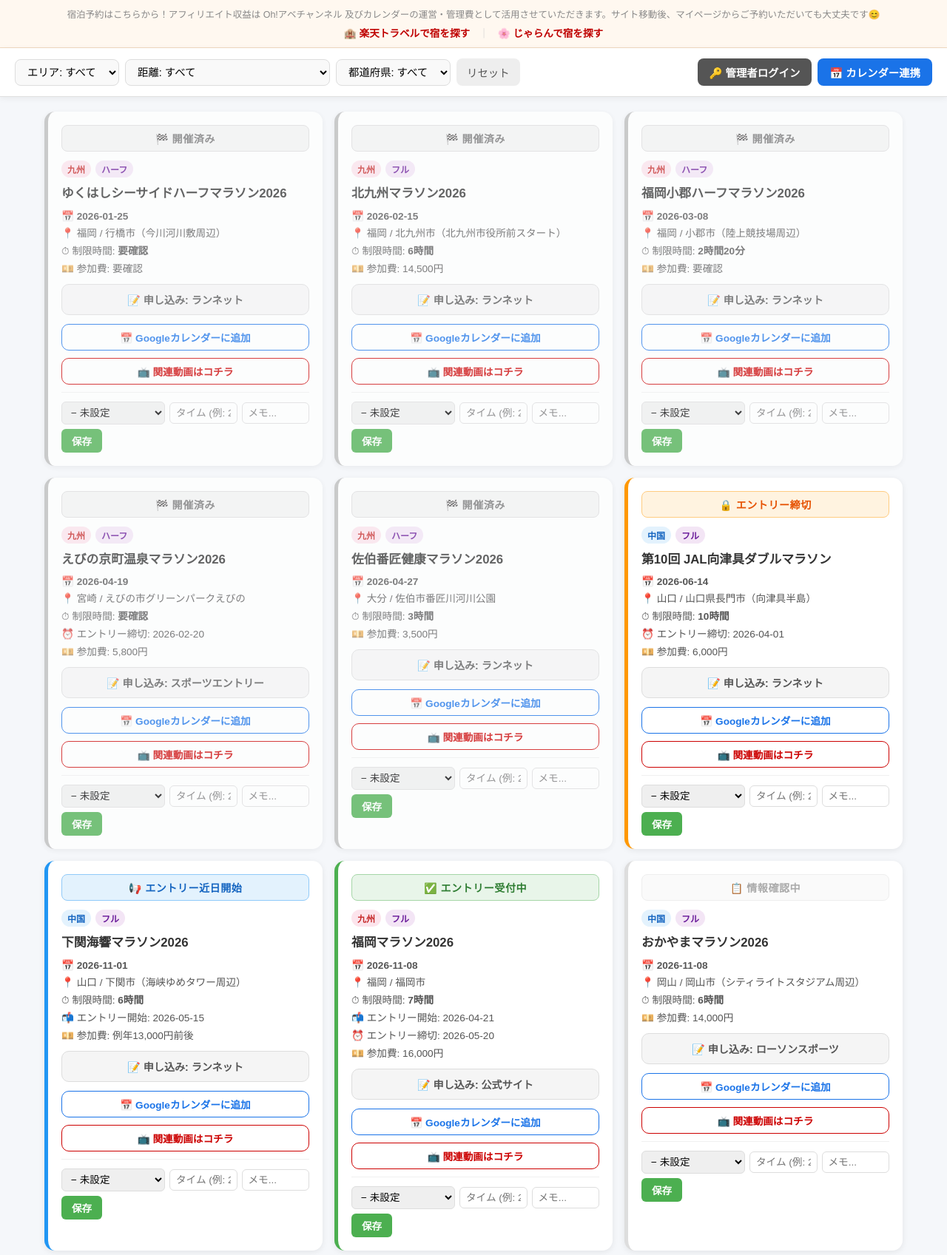
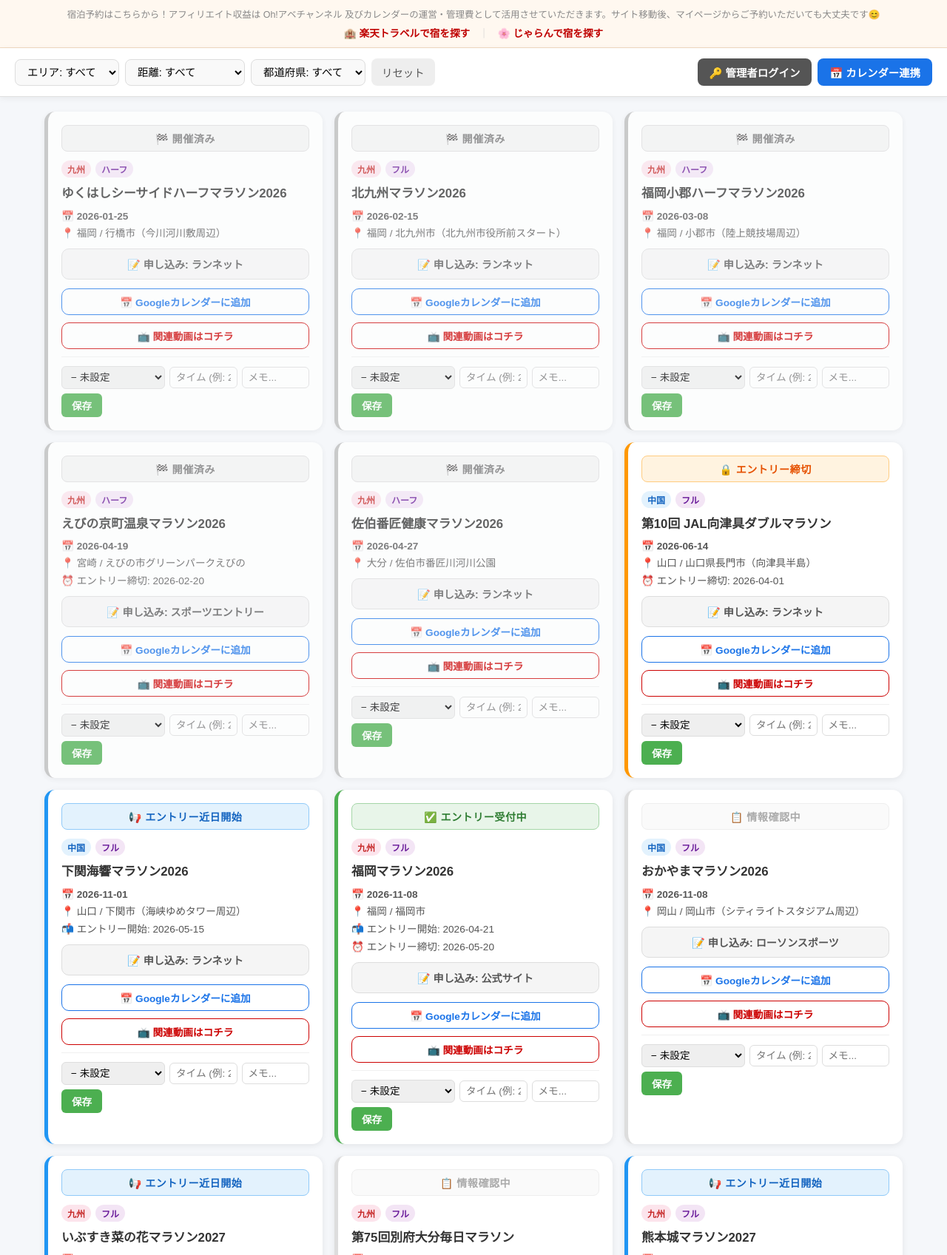
Before and after one commit to OhABE/oh-marathon-calendar, a FastAPI app: page / in a window 1280 px wide. Shown: the part 148-1845 px from the top of the page at 74% size. Run offline with FastAPI, Linux system fonts and the light colour scheme; data comes from the database, SQL or seed files in the repository.

Commit message:
距離分類の改善・参加費と制限時間の表示削除
- リレーマラソンを新カテゴリとして追加（フィルターにも対応）
- is_confirmed()からfee/time_limitの必須チェックを削除（精度向上）
- フィルターをフル/ハーフ/ウルトラ/トレイル/リレーの5種類に変更
- 参加費・制限時間の表示を一般画面から削除（多種目の誤表示対策）

Co-Authored-By: Claude Sonnet 4.6 <noreply@anthropic.com>

```diff
--- a/app/main.py
+++ b/app/main.py
@@ -139,11 +139,8 @@ def index(request: Request, region: str = '', distance: str = '', pref: str = ''
         query += ' AND e.region = ?'
         params.append(region)
     if distance:
-        if distance == 'その他':
-            query += " AND e.distance NOT IN ('フル', 'ハーフ')"
-        else:
-            query += ' AND e.distance = ?'
-            params.append(distance)
+        query += ' AND e.distance = ?'
+        params.append(distance)
     if pref:
         query += ' AND e.prefecture = ?'
         params.append(pref)
@@ -157,7 +154,7 @@ def index(request: Request, region: str = '', distance: str = '', pref: str = ''
             return '#'
         name = ev.get('name', '')
         loc = ev.get('venue') or ev.get('prefecture') or ''
-        details = f"距離: {ev.get('distance','')} / 参加費: {ev.get('fee','')} / 制限時間: {ev.get('time_limit','')}"
+        details = f"距離: {ev.get('distance','')}"
         from urllib.parse import quote
         return (
             f"https://calendar.google.com/calendar/render?action=TEMPLATE"
@@ -215,8 +212,6 @@ def make_ical(events, title='Oh!マラソンカレンダー'):
         location = ev.get('venue') or ev.get('prefecture') or ''
         desc_parts = []
         if ev.get('distance'):   desc_parts.append(f"距離: {ev['distance']}")
-        if ev.get('fee'):        desc_parts.append(f"参加費: {ev['fee']}")
-        if ev.get('time_limit'): desc_parts.append(f"制限時間: {ev['time_limit']}")
         if ev.get('entry_end'):  desc_parts.append(f"エントリー締切: {ev['entry_end']}")
         if ev.get('url'):        desc_parts.append(f"公式サイト: {ev['url']}")
         description = '\\n'.join(desc_parts)
--- a/app/scraper.py
+++ b/app/scraper.py
@@ -17,6 +17,7 @@ ALL_PREFS = {**CHUGOKU_PREFS, **KYUSHU_PREFS}
 WHEELCHAIR_KEYWORDS = ['車いす', '車椅子', 'wheelchair', 'チェア', 'ウォーク', 'ウオーク', '歩こう']
 TRAIL_KEYWORDS = ['トレイル', 'trail', 'Trail', 'TRAIL', '山岳', '縦走']
 ULTRA_KEYWORDS = ['ウルトラ', 'ultra', 'Ultra', 'ULTRA']
+RELAY_KEYWORDS = ['リレー', 'relay', 'Relay', 'RELAY']
 
 HEADERS = {
     'User-Agent': 'Mozilla/5.0 (Macintosh; Intel Mac OS X 10_15_7) AppleWebKit/537.36 (KHTML, like Gecko) Chrome/120.0.0.0 Safari/537.36',
@@ -35,18 +36,23 @@ def is_ultra(name):
 def is_trail_or_ultra(name):
     return is_trail(name) or is_ultra(name)
 
+def is_relay(name):
+    return any(kw in name for kw in RELAY_KEYWORDS)
+
 def detect_distance(name):
     if is_trail(name):
         return 'トレイル'
     if is_ultra(name):
         return 'ウルトラ'
+    if is_relay(name):
+        return 'リレー'
     if 'ハーフ' in name:
         return 'ハーフ'
     return 'フル'
 
 def is_confirmed(ev):
     """必須項目が揃っていて要確認でないイベントのみ確定とする"""
-    required = ['name', 'date', 'fee', 'time_limit']
+    required = ['name', 'date']
     for field in required:
         val = ev.get(field, '')
         if not val or '要確認' in str(val) or val.strip() == '':
--- a/templates/index.html
+++ b/templates/index.html
@@ -40,7 +40,9 @@
         <option value="">距離: すべて</option>
         <option value="フル" {% if selected_distance=='フル' %}selected{% endif %}>フルマラソン</option>
         <option value="ハーフ" {% if selected_distance=='ハーフ' %}selected{% endif %}>ハーフマラソン</option>
-        <option value="その他" {% if selected_distance=='その他' %}selected{% endif %}>その他（ウルトラ・トレイルなど）</option>
+        <option value="ウルトラ" {% if selected_distance=='ウルトラ' %}selected{% endif %}>ウルトラマラソン</option>
+        <option value="トレイル" {% if selected_distance=='トレイル' %}selected{% endif %}>トレイルラン</option>
+        <option value="リレー" {% if selected_distance=='リレー' %}selected{% endif %}>リレーマラソン</option>
       </select>
       <select name="pref" onchange="this.form.submit()">
         <option value="">都道府県: すべて</option>
@@ -111,10 +113,8 @@
         <div class="event-meta">
           <div class="meta-item">📅 <strong>{{ ev.date }}</strong></div>
           <div class="meta-item">📍 {{ ev.prefecture }}{% if ev.venue %} / {{ ev.venue }}{% endif %}</div>
-          {% if ev.time_limit %}<div class="meta-item">⏱ 制限時間: <strong>{{ ev.time_limit }}</strong></div>{% endif %}
           {% if ev.entry_start %}<div class="meta-item">📬 エントリー開始: {{ ev.entry_start }}</div>{% endif %}
           {% if ev.entry_end %}<div class="meta-item">⏰ エントリー締切: {{ ev.entry_end }}</div>{% endif %}
-          {% if ev.fee %}<div class="meta-item">💴 参加費: {{ ev.fee }}</div>{% endif %}
         </div>
 
         <!-- 申し込みサイト表示（リンクなし） -->
@@ -219,6 +219,7 @@
           <option value="ハーフ">ハーフマラソン</option>
           <option value="ウルトラ">ウルトラマラソン</option>
           <option value="トレイル">トレイルラン</option>
+          <option value="リレー">リレーマラソン</option>
           <option value="その他">その他</option>
         </select>
       </label>
@@ -278,6 +279,7 @@
           <option value="ハーフ">ハーフマラソン</option>
           <option value="ウルトラ">ウルトラマラソン</option>
           <option value="トレイル">トレイルラン</option>
+          <option value="リレー">リレーマラソン</option>
           <option value="その他">その他</option>
         </select>
       </label>
```
